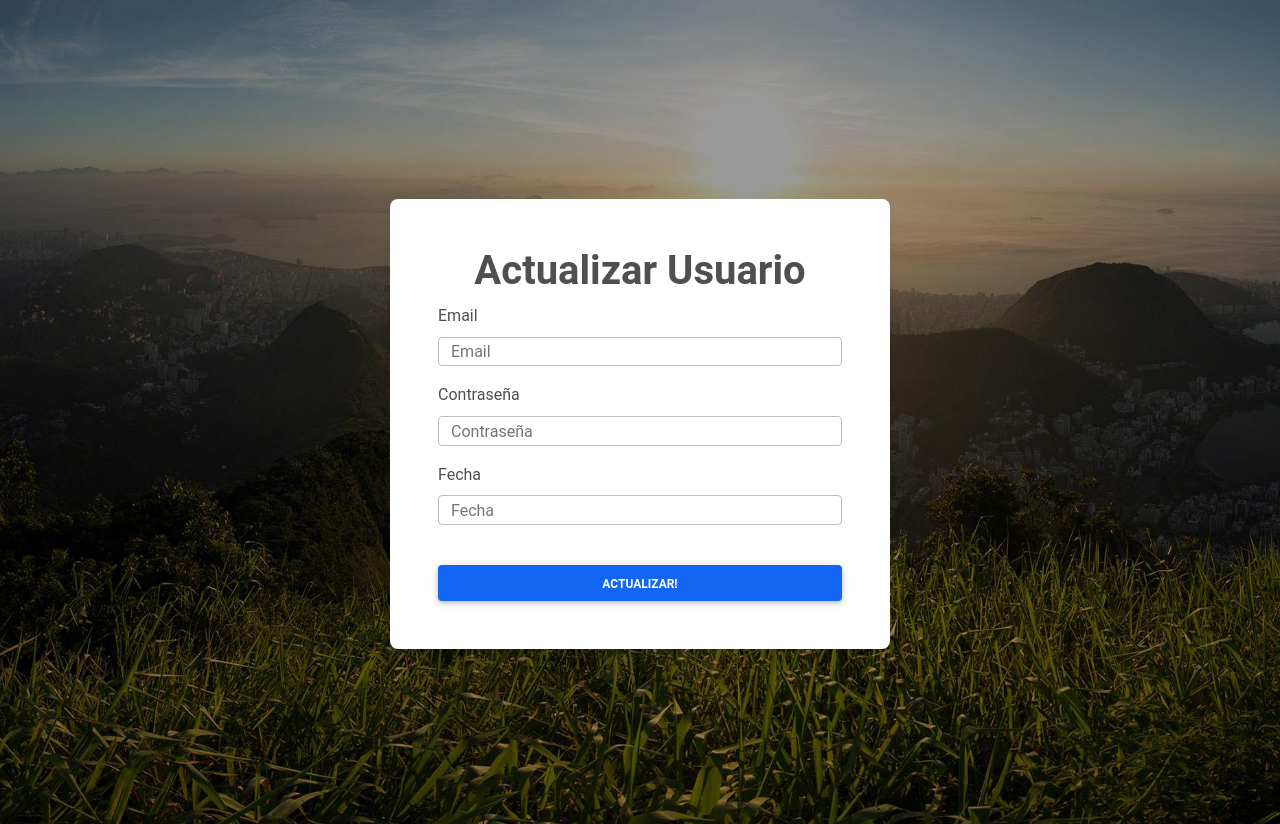
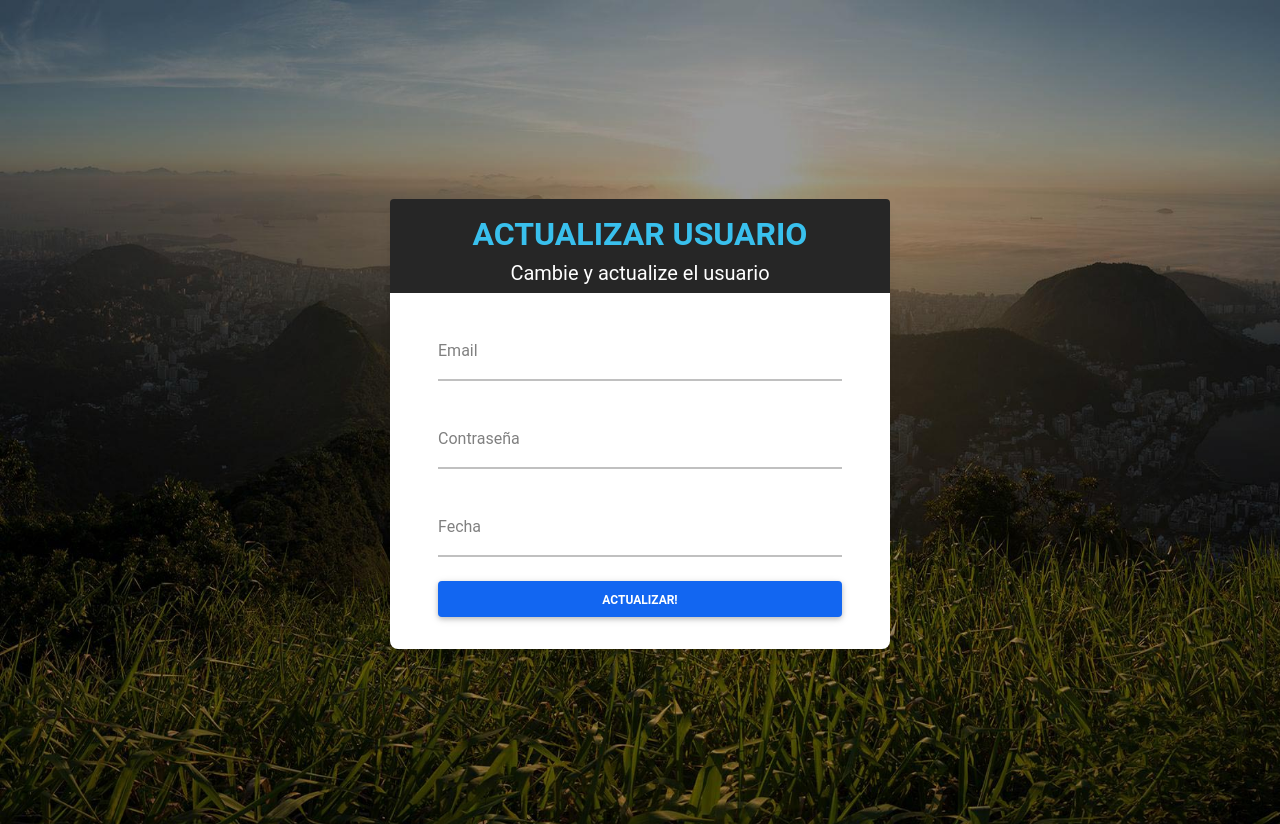
Before and after one commit to CristianCala/PhPractice, a PHP site: page /updatePage.php?id=1 in a window 1280 px wide. Run offline with PHP 8.4, Linux system fonts and the light colour scheme; data that the repository does not hold is empty; some libraries are stand-ins or nearby versions.

Commit message:
Mejoras en el frontend

```diff
--- a/css/StyleMain.css
+++ b/css/StyleMain.css
@@ -28,6 +28,52 @@ body{
 	transition: 500ms;
 }
 
+/*Animación de los input*/
+.wrapper .input-data{
+  height: 40px;
+  width: 100%;
+  position: relative;
+}
+.wrapper .input-data input{
+  height: 100%;
+  width: 100%;
+  border: none;
+  border-bottom: 2px solid silver;
+}
+.input-data input:focus ~ label,
+.input-data input:valid ~ label{
+  transform: translateY(-20px);
+  font-size: 15px;
+  color: #4158d0;
+}
+.wrapper .input-data label{
+  position: absolute;
+  bottom: 10px;
+  left: 0;
+  color: grey;
+  transition: all 0.3s ease;
+}
+.input-data .underline{
+  position: absolute;
+  height: 2px;
+  width: 100%;
+  bottom: 0;
+}
+.input-data .underline:before{
+  position: absolute;
+  content: "";
+  height: 100%;
+  width: 100%;
+  background: #4158d0;
+  transform: scaleX(0);
+  transform-origin: left;
+  transition: transform 0.3s ease;
+}
+.input-data input:focus ~ .underline:before,
+.input-data input:valid ~ .underline:before{
+  transform: scaleX(1);
+}
+
 .tamaño-container{
 	 width:440px !important;
 	 height: 338px !important;
--- a/css/StyleUpdate.css
+++ b/css/StyleUpdate.css
@@ -5,56 +5,8 @@
    height: 450px !important;
 }
 
-/*Para animar el input en un corto futuro*/
-/*.wrapper{
-  width: 450px;
-  background: #fff;
-  padding: 30px;
-  box-shadow: 0px 0px 10px rgba(0,0,0,0.1);
+.container-header{
+    border-top-right-radius: 4px !important;
+    border-top-left-radius: 4px !important;
+
 }
-.wrapper .input-data{
-  height: 40px;
-  width: 100%;
-  position: relative;
-}
-.wrapper .input-data input{
-  height: 100%;
-  width: 100%;
-  border: none;
-  font-size: 17px;
-  border-bottom: 2px solid silver;
-}
-.input-data input:focus ~ label,
-.input-data input:valid ~ label{
-  transform: translateY(-20px);
-  font-size: 15px;
-  color: #4158d0;
-}
-.wrapper .input-data label{
-  position: absolute;
-  bottom: 10px;
-  left: 0;
-  color: grey;
-  pointer-events: none;
-  transition: all 0.3s ease;
-}
-.input-data .underline{
-  position: absolute;
-  height: 2px;
-  width: 100%;
-  bottom: 0;
-}
-.input-data .underline:before{
-  position: absolute;
-  content: "";
-  height: 100%;
-  width: 100%;
-  background: #4158d0;
-  transform: scaleX(0);
-  transform-origin: center;
-  transition: transform 0.3s ease;
-}
-.input-data input:focus ~ .underline:before,
-.input-data input:valid ~ .underline:before{
-  transform: scaleX(1);
-}*/
--- a/js/script.js
+++ b/js/script.js
@@ -47,11 +47,11 @@ buttonShow.addEventListener('click', function() {
 	   clickCount++;
 	   if (clickCount === 1) {
 	   		clickCount = 1;
-	   		hidden();
+	   		show();
 
 	   } else if (clickCount === 2) {
 	   		clickCount = 0;
-	   		show();
+	   		hidden();
 	   }
 }, false);
 
--- a/registor.php
+++ b/registor.php
@@ -56,7 +56,7 @@ $datos = mysqli_query ($conex3 ,$consulta);
 			<div class="pt-5 text-center">
 				<hgroup>
 					<h1 class="font-weight-bolder">USUARIOS LOGEADOS</h1>
-					<h2 class="font-weight-italic h4 pt-3 " style="color: #00A4EF;">SELECIONA EL USUARIO QUE DESEES EDITAR</h2>
+					<h2 class="font-weight-normal h4 pt-3 " style="color: #00A4EF;">SELECIONA EL USUARIO QUE DESEES EDITAR</h2>
 				</hgroup>
 			</div>
 			<div class="p-5 text-center mt-5">
@@ -84,10 +84,10 @@ $datos = mysqli_query ($conex3 ,$consulta);
 								<td>
 									<?php echo $fila["email"] ?>
 								</td>
-								<td class="passwrd">
+								<td class="passwrd hidden-text">
 									<?php echo $fila["password"] ?>
 								</td>
-								<?php echo "<td class= 'hidden-text td-display'> contraseña oculta</td>" ?>
+								<?php echo "<td class= 'td-display'> contraseña oculta</td>" ?>
 								<td>
 									<?php echo $fila["fecha_reg"] ?>
 								</td>
--- a/updatePage.php
+++ b/updatePage.php
@@ -17,38 +17,43 @@ $filaSelect=mysqli_fetch_array($querySelect);
         <!-- Bootstrap 4 -->
         <link rel="stylesheet" href="https://maxcdn.bootstrapcdn.com/bootstrap/4.5.2/css/bootstrap.min.css">
         <!-- MDB 5 -->
-        <link
-          href="https://cdnjs.cloudflare.com/ajax/libs/mdb-ui-kit/3.5.0/mdb.min.css"
-          rel="stylesheet"
-        />
+        <link href="https://cdnjs.cloudflare.com/ajax/libs/mdb-ui-kit/3.5.0/mdb.min.css" rel="stylesheet" />
     </head>
     <body>
         <div class="bg-sucess row align-items-center justify-content-center vh-100 mt-4">
+            <form class="card container tamaño-container-update px-0" action="update.php" method="POST">
+                <div class="bg-dark container-header pt-2">
+                    <h1 class="text-center font-weight-bold text-info mt-2 h2">ACTUALIZAR USUARIO</h1>
+                    <h2 class="text-center h5 text-white fw-normal">Cambie y actualize el usuario</h2>
+                </div>
+                <div class="px-5 mt-4">
+                    <input type="hidden"  class="form-control" name="id" value="<?php echo $filaSelect['ID']  ?>" >
 
-            <form class="card container p-5 tamaño-container-update" action="update.php" method="POST">
-                <h1 class="text-center font-weight-bold">Actualizar Usuario</h1>
+                    <div class="wrapper mb-5 mt-4">
+                        <div class="input-data">
+                            <input  type="text" name="email" value="<?php echo $filaSelect['email']  ?>" required>
+                            <div class="underline"></div>
+                            <label for="email">Email</label>
+                        </div>
+                    </div>
+                    <div class="wrapper mb-5">
+                        <div class="input-data">
+                            <input type="text" name="password" value="<?php echo $filaSelect['password']  ?>" required>
+                            <div class="underline"></div>
+                            <label for="contraseña">Contraseña</label>
+                        </div>
+                    </div>
+                    <div class="wrapper">
+                        <div class="input-data">
+                            <input type="text" name="fecha_reg" value="<?php echo $filaSelect['fecha_reg']  ?>" required>
+                            <div class="underline"></div>
+                            <label for="contraseña">Fecha</label>
+                        </div>
+                    </div>
 
-                <input type="hidden"  class="form-control" name="id" value="<?php echo $filaSelect['ID']  ?>" >
+                    <input type="submit" class="btn btn-primary btn-block font-weight-bold mt-4" value="Actualizar!">
+                </div>
 
-                <label for="email">Email</label>
-                <input type="text" class="form-control mb-3" name="email" placeholder="Email" value="<?php echo $filaSelect['email']  ?>" required>
-
-                <label for="contraseña">Contraseña</label>
-                <input type="text" class="form-control mb-3" name="password" placeholder="Contraseña" value="<?php echo $filaSelect['password']  ?>" required>
-
-                <label for="fecha">Fecha</label>
-                <input type="text" class="form-control mb-3" name="fecha_reg" placeholder="Fecha" value="<?php echo $filaSelect['fecha_reg']  ?>" required>
-
-                <input type="submit" class="btn btn-primary btn-block font-weight-bold mt-4" value="Actualizar!">
-
-                <!-- Para una mejora futura del input -->
-<!--               <div class="wrapper">
-                 <div class="input-data">
-                    <input type="text" required>
-                    <div class="underline"></div>
-                    <label>Name</label>
-                 </div>
-              </div> -->
             </form>
         </div>
         <!-- Js Bootstrap 4 -->
```
Also changed, not shown: index.php (+7 -4 lines), secondpage.php (+7 -3 lines).
